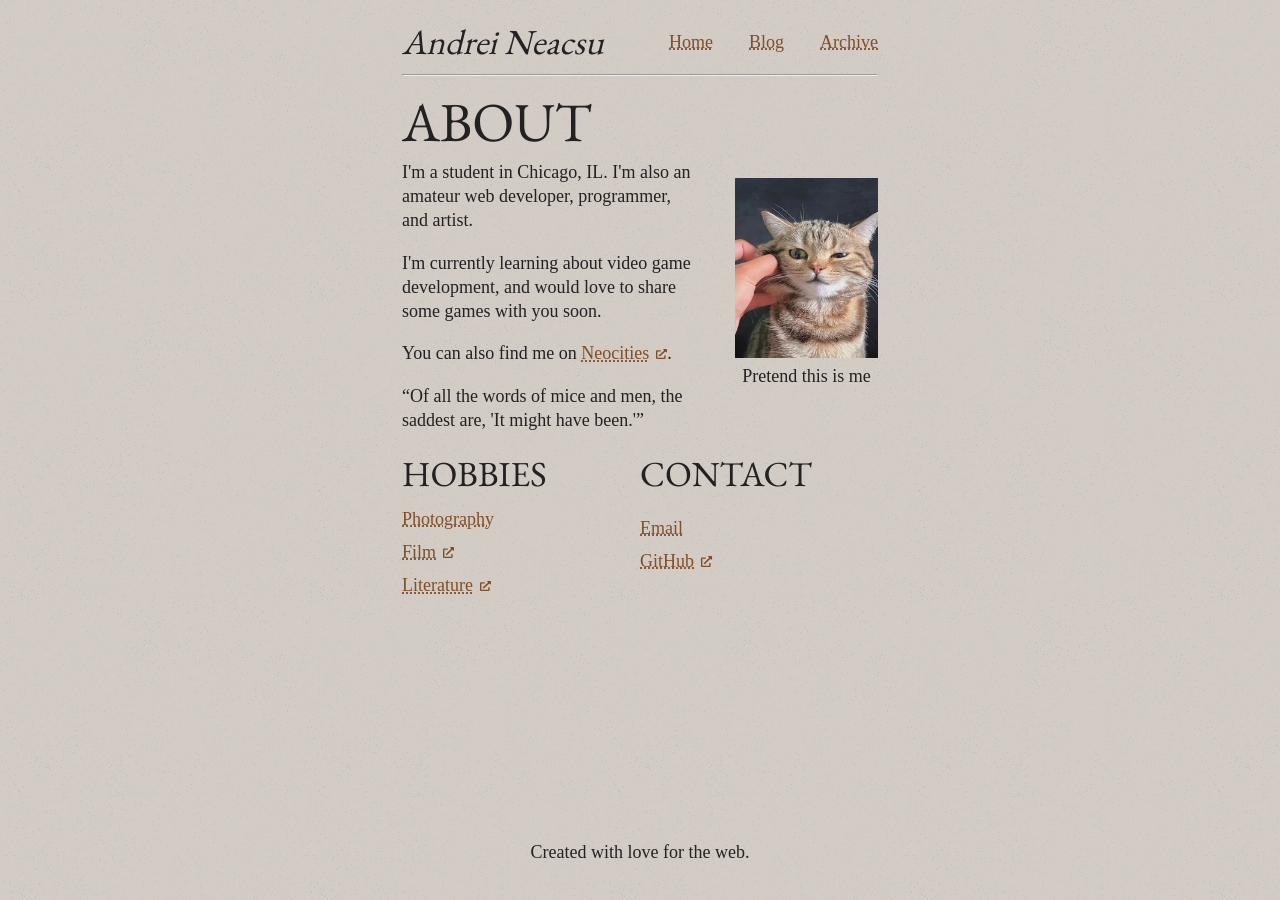
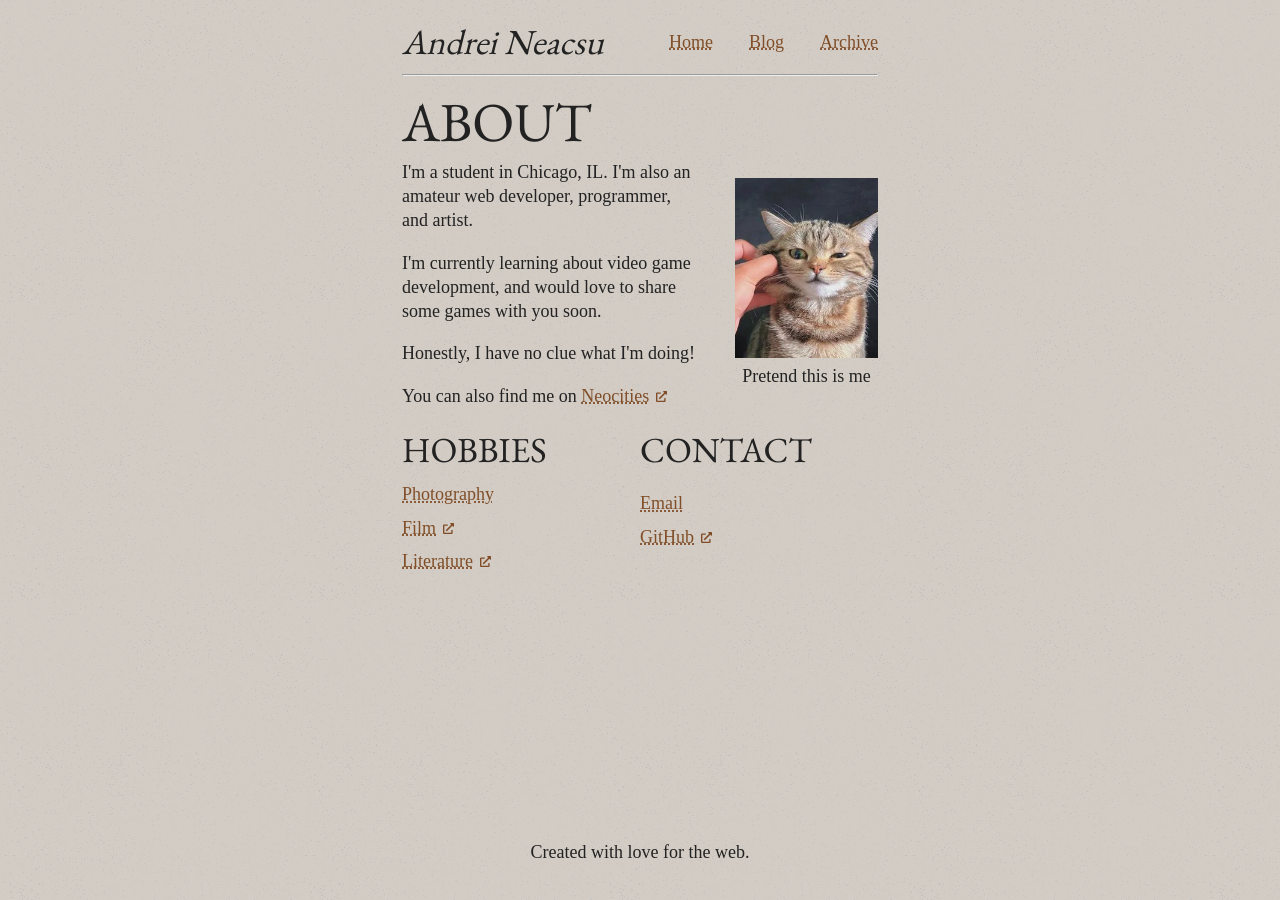
Before and after one commit to errormine/aneacsu.com, a Jekyll site: the page index.html, which Jekyll copies as it is, in a window 1280 px wide. Built offline with Jekyll 4.4.1, drawn with Linux system fonts in a browser that asks for light colours; some web fonts are replaced.

Commit message:
Update index.html

```diff
--- a/index.html
+++ b/index.html
@@ -47,8 +47,8 @@
                 </figure>
                 <p>I'm a student in Chicago, IL. I'm also an amateur web developer, programmer, and artist.</p>
                 <p>I'm currently learning about video game development, and would love to share some games with you soon.</p>
-                <p>You can also find me on <a href="https://errormine.net/">Neocities</a>.</p>
-                <p><quote>&ldquo;Of all the words of mice and men, the saddest are, 'It might have been.'&rdquo;</quote></p>
+                <p>Honestly, I have no clue what I'm doing!</p>
+                <p>You can also find me on <a href="https://errormine.net/">Neocities</a></p>
             </article>
             <article id="hobbies">
                 <h3>HOBBIES</h3>
```
